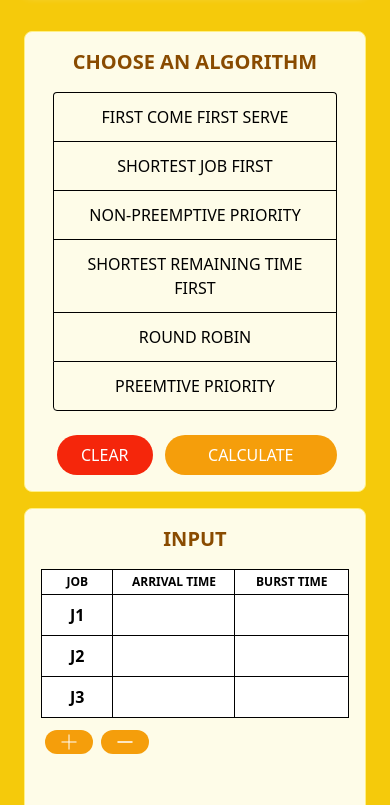
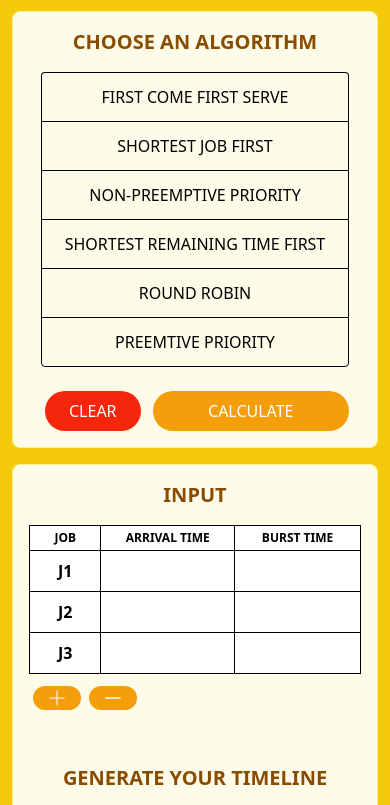
Before and after one commit to marcKevzzz/CPU-Scheduling-Calculator-Mikha, a plain HTML site: page index.html in a window 390 px wide. Shown: the part 74-879 px from the top of the page. Drawn offline with nearby package versions, Linux system fonts and the light colour scheme.

Commit message:
Update index.html

```diff
--- a/index.html
+++ b/index.html
@@ -7,7 +7,7 @@
     <script src="https://cdn.jsdelivr.net/npm/@tailwindcss/browser@4"></script>
     <link rel="stylesheet" href="style.css" />
   </head>
-  <body class="min-h-screen py-4">
+  <body class="min-h-screen py-2">
     <div
       id="toast-danger"
       class="hidden flex items-center w-full max-w-xs px-2 p-1 mb-4 text-gray-500 bg-white rounded-lg shadow-sm dark:text-gray-400 dark:bg-gray-800 fixed sm:top-[4rem] top-[3rem] right-[1rem] z-50 transition-opacity duration-300 opacity-0"
@@ -119,7 +119,7 @@
       </div>
 
       <!-- Main Content -->
-      <div class="flex lg:flex-row flex-col gap-4 p-4 lg:p-1">
+      <div class="flex lg:flex-row flex-col gap-4 p-1 lg:p-1">
         <!-- Algorithm Selection -->
         <div
           class="bg-yellow-50 rounded-lg p-4 px-7 lg:max-w-[25rem] border max-w-[100%] w-[100%] border-yellow-200 flex flex-col"
```
